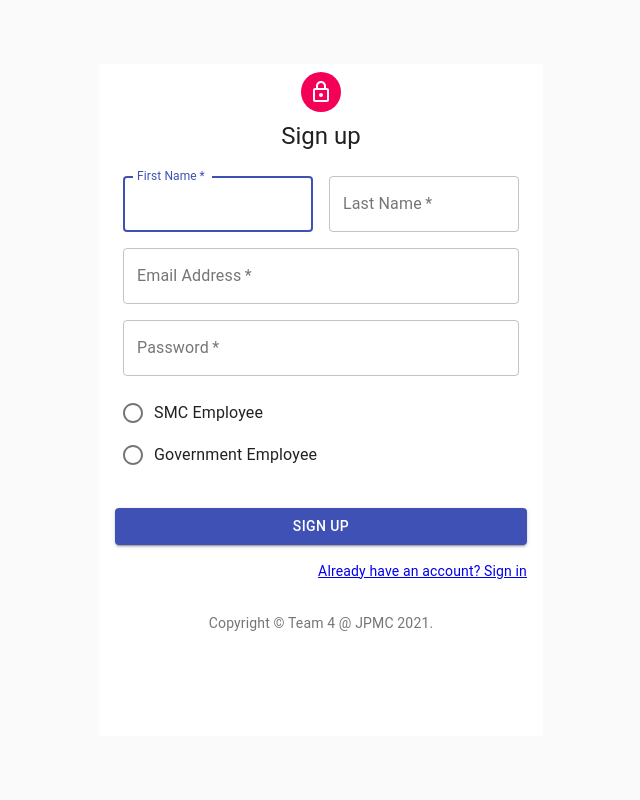
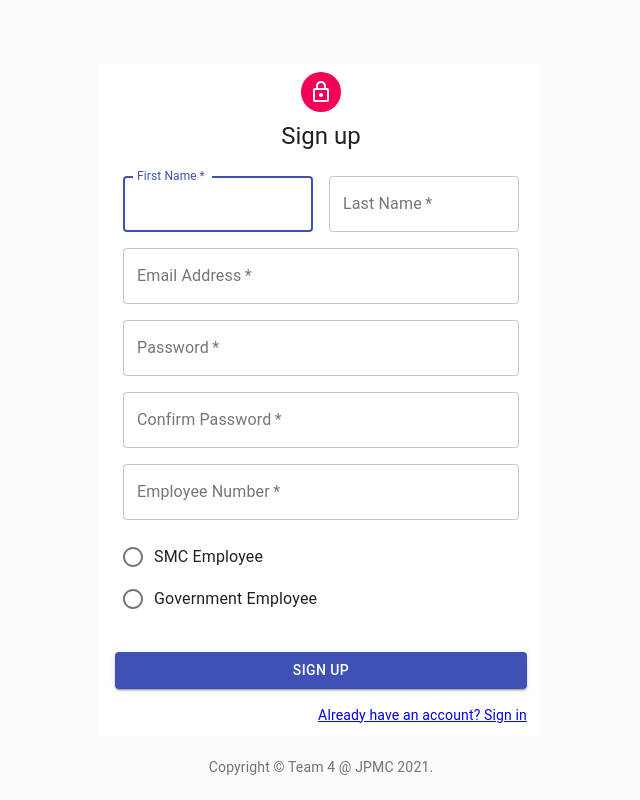
Before and after one commit to aditisGitHub/Grievance-Tracker, a React (Create React App) app in the folder frontend/: page /signup in a window 1280 px wide. Shown: the whole page, without its empty margins (319-959 px from the left). Built offline with nearby package versions, Linux system fonts and the light colour scheme.

Commit message:
add employee number and confirm password

```diff
--- a/frontend/src/components/Signup.js
+++ b/frontend/src/components/Signup.js
@@ -8,7 +8,7 @@ import FormControlLabel from "@material-ui/core/FormControlLabel";
 import Link from "@material-ui/core/Link";
 import { FormControl } from "@material-ui/core";
 import { RadioGroup } from "@material-ui/core";
-import { Radio } from '@material-ui/core';
+import { Radio } from "@material-ui/core";
 
 import Grid from "@material-ui/core/Grid";
 import Box from "@material-ui/core/Box";
@@ -117,11 +117,42 @@ export default function Signup() {
               />
             </Grid>
             <Grid item xs={12}>
+              <TextField
+                variant="outlined"
+                required
+                fullWidth
+                name="password"
+                label="Confirm Password"
+                type="password"
+                id="cpassword"
+                autoComplete="confirm-password"
+              />
+            </Grid>
+            <Grid item xs={12}>
+              <TextField
+                variant="outlined"
+                required
+                fullWidth
+                name="empnumber"
+                label="Employee Number"
+                // type="cpassword"
+                id="empnumber"
+                autoComplete="Employee Number"
+              />
+            </Grid>
+            <Grid item xs={12}>
               <FormControl component="fieldset">
-
-                <RadioGroup aria-label="userTtpe" name="userType" >
-                  <FormControlLabel value="smc" control={<Radio />} label="SMC Employee" />
-                  <FormControlLabel value="govt" control={<Radio />} label="Government Employee" />
+                <RadioGroup aria-label="userTtpe" name="userType">
+                  <FormControlLabel
+                    value="smc"
+                    control={<Radio />}
+                    label="SMC Employee"
+                  />
+                  <FormControlLabel
+                    value="govt"
+                    control={<Radio />}
+                    label="Government Employee"
+                  />
                 </RadioGroup>
               </FormControl>
             </Grid>
```
Lines whose indentation alone changed are shown as unchanged.
